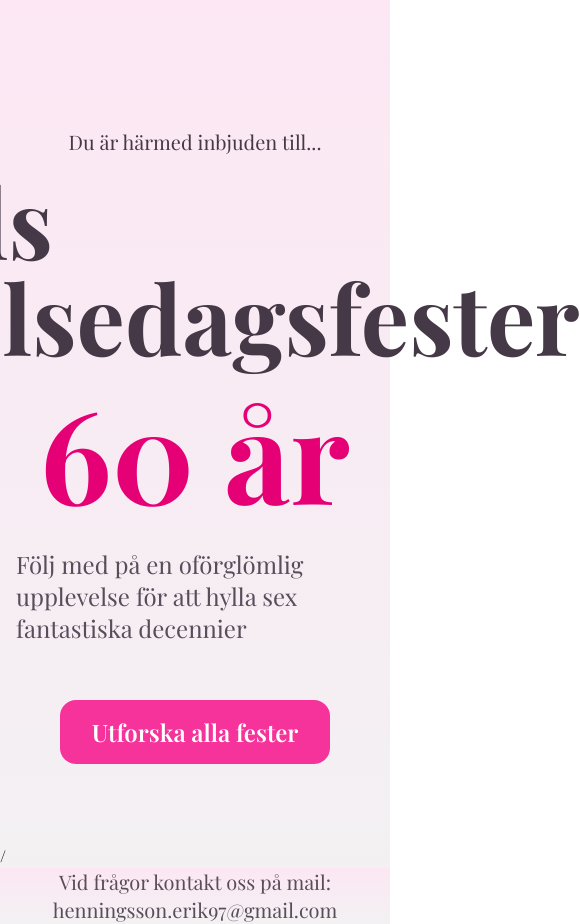
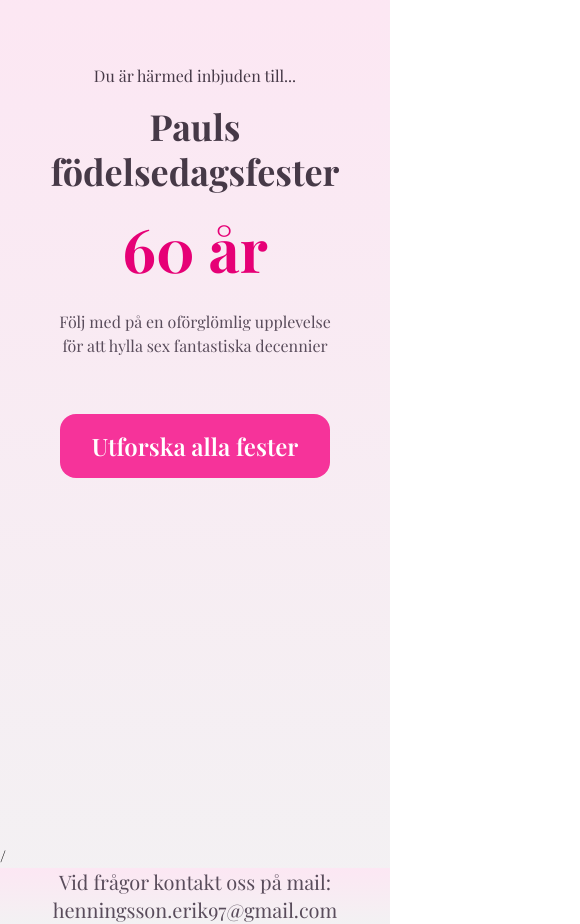
Before and after one commit to Godisstrut/PartyPlanner, a React (Vite) app in the folder party-project/: page / in a window 390 px wide. Shown: the whole page, 580 px wide, since content can reach past the window. Built offline with nearby package versions, Linux system fonts and the light colour scheme; no server answers; a web font is replaced by a local one.

Commit message:
Admin styling
Ajdusted eventcard styling on the admin page, now shows one cols

```diff
--- a/party-project/src/Pages/Admin.tsx
+++ b/party-project/src/Pages/Admin.tsx
@@ -160,7 +160,7 @@ function Admin() { // Admin page for managing events and invites
                             {eventsLoading ? (
                                 <p className="font-body text-sm text-mauve-400 animate-pulse">Laddar...</p>
                             ) : (
-                                <div className="grid grid-cols-1 xl:grid-cols-2 gap-2">
+                                <div className="grid grid-cols-1 3xl:grid-cols-2 gap-2">
                                     {events.map((event) => (
                                         <EventCard key={event.id} event={event} basePath="/admin" />
                                     ))}
--- a/party-project/src/Pages/Home.tsx
+++ b/party-project/src/Pages/Home.tsx
@@ -27,20 +27,20 @@ function Home() { // Home page that leads to the events guests are invited to
 
     return (
         <motion.div
-            className="flex flex-col items-center justify-start pt-32 gap-2 text-white h-screen"
+            className="flex flex-col items-center justify-start pt-16 sm:pt-24 lg:pt-26 3xl:pt-64 gap-2 text-white min-h-screen px-4 text-center"
             variants={container}
             initial="hidden"
             animate="show">
-            <motion.p variants={item} className="text-xl text-mauve-700">
+            <motion.p variants={item} className="text-base sm:text-lg lg:text-xl text-mauve-700">
                 Du är härmed inbjuden till...
             </motion.p>
-            <motion.h1 variants={item} className="font-bold text-8xl text-mauve-700 m-2">
+            <motion.h1 variants={item} className="font-bold text-4xl sm:text-6xl lg:text-8xl text-mauve-700 m-2 leading-tight">
                 Pauls födelsedagsfester
             </motion.h1>
-            <motion.h1 variants={item} className="font-bold text-9xl text-pink-600 m-2">
+            <motion.h1 variants={item} className="font-bold text-6xl sm:text-7xl lg:text-9xl text-pink-600 m-2">
                 60 år
             </motion.h1>
-            <motion.p variants={item} className="text-2xl text-mauve-600 p-4">
+            <motion.p variants={item} className="text-base sm:text-lg lg:text-2xl text-mauve-600 p-4 max-w-xs sm:max-w-md lg:max-w-2xl">
                 Följ med på en oförglömlig upplevelse för att hylla sex fantastiska decennier
             </motion.p>
             <motion.div variants={item}>
--- a/party-project/src/index.css
+++ b/party-project/src/index.css
@@ -1 +1,5 @@
 @import "tailwindcss";
+
+@theme {
+  --breakpoint-3xl: 120rem;
+}
```
